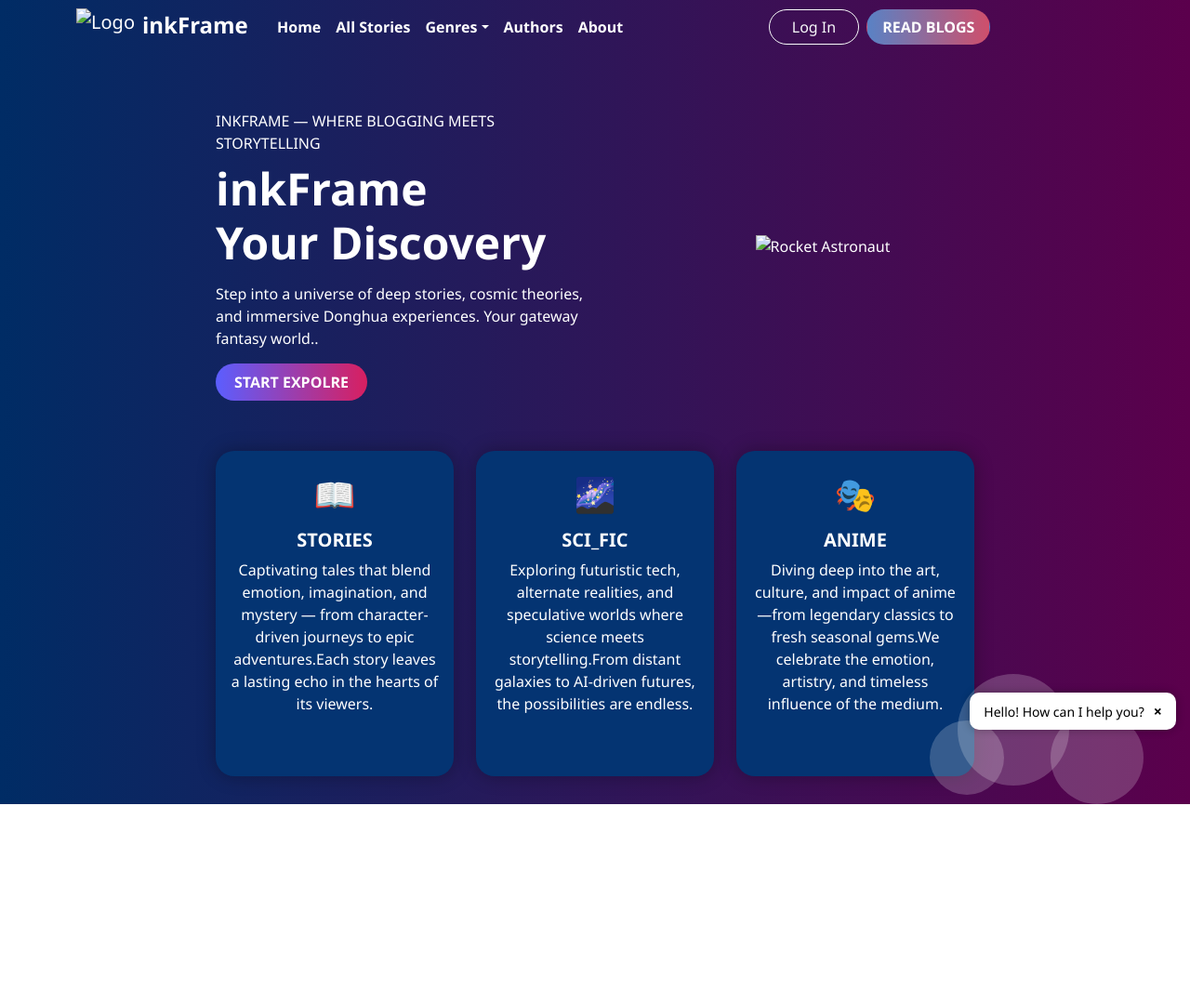
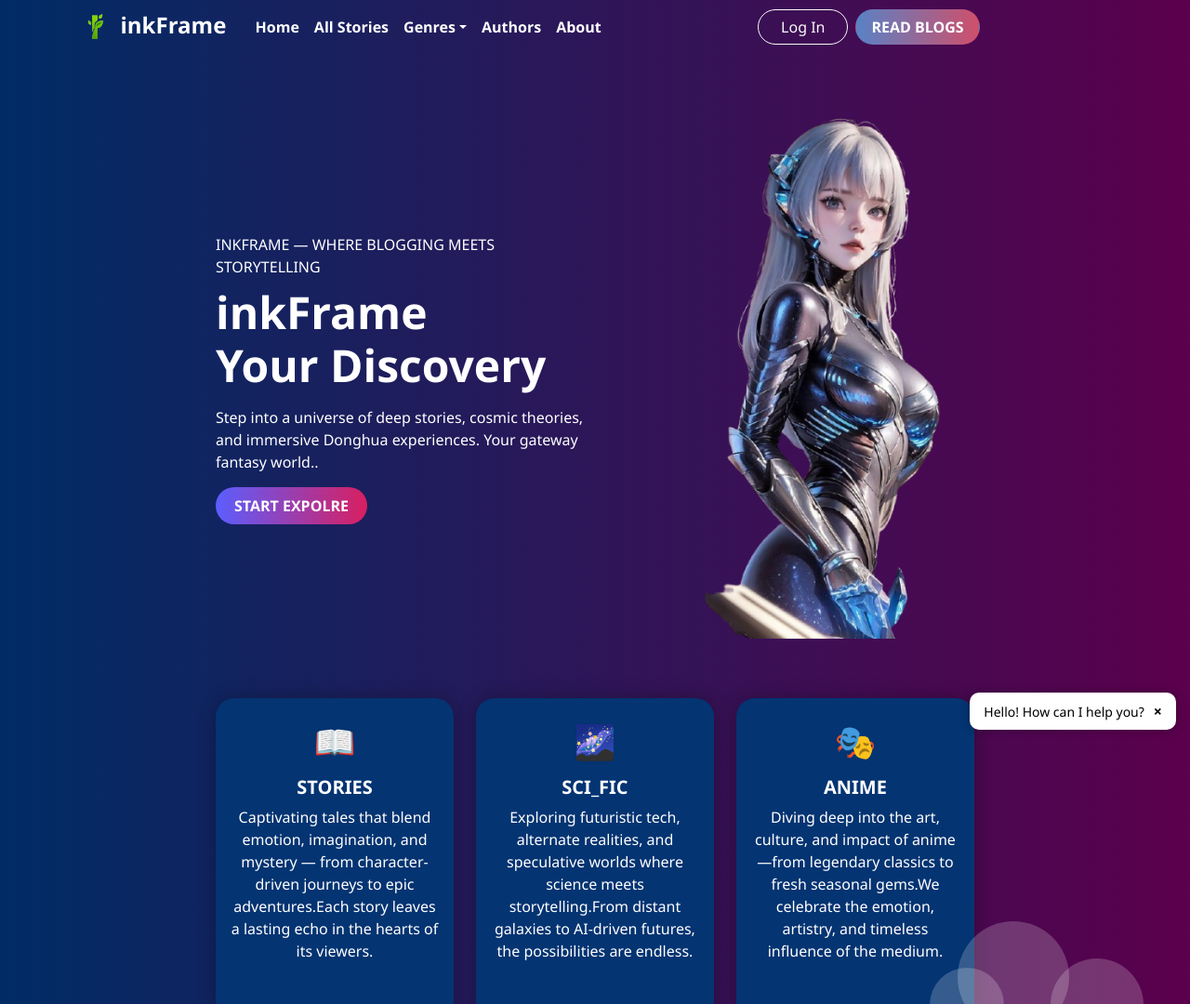
Before and after one commit to GitColner/InkFrame---FantasyWorld, a plain HTML site: page index.html in a window 1280 px wide. Shown: the top 1080 px of the page at 93% size. Before the commit the page ends 865 px from the top, so only its background shows below. Drawn offline with nearby package versions, Linux system fonts and the light colour scheme; the site is published under a folder, as on GitHub Pages, so addresses that start at the root find nothing.

Commit message:
index.html

```diff
--- a/index.html
+++ b/index.html
@@ -254,7 +254,7 @@
     <nav class="navbar navbar-expand-lg px-3 py-1">
         <div class="container">
             <a class="navbar-brand d-flex align-items-center gap-2 text-white" href="#">
-                <img src="/assets/favicon.png" alt="Logo">
+                <img src="assets/favicon.png" alt="Logo">
                 <span class="typewriter-bootstrap" id="typewriter"></span>
             </a>
             <button class="navbar-toggler text-light" type="button" data-bs-toggle="collapse"
@@ -300,7 +300,7 @@
                         EXPOLRE</button>
                 </div>
                 <div class="col-lg-5 col-md-5 text-center">
-                    <img src="/assets/img.png" alt="Rocket Astronaut" class="rocket-img">
+                    <img src="assets/img.png" alt="anime girl" class="rocket-img">
                 </div>
             </div>
 
```
